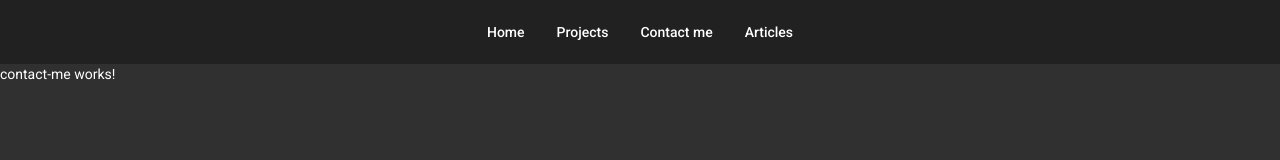
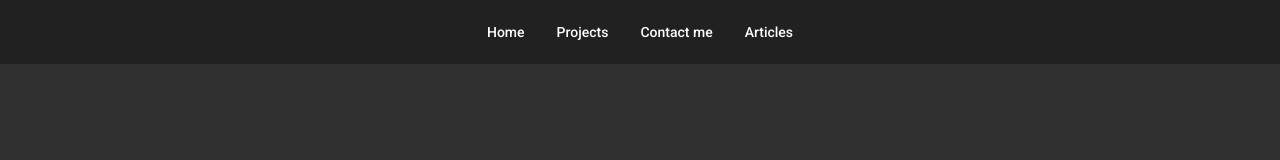
Before and after one commit to Collinpalm/resumeSite, an Angular app in the folder resumeSite/: page /contact-me in a window 1280 px wide. Shown: the top 160 px of the page. Built offline with nearby package versions, Linux system fonts and the light colour scheme.

Commit message:
setting up contact

```diff
--- a/resumeSite/src/app/contact-me/contact-me.component.html
+++ b/resumeSite/src/app/contact-me/contact-me.component.html
@@ -1,4 +1,10 @@
 <body>
+    <section>
+        <div>
 
-    <p>contact-me works!</p>
+        </div>
+    </section>
+    <section>
+
+    </section>
 </body>
```
